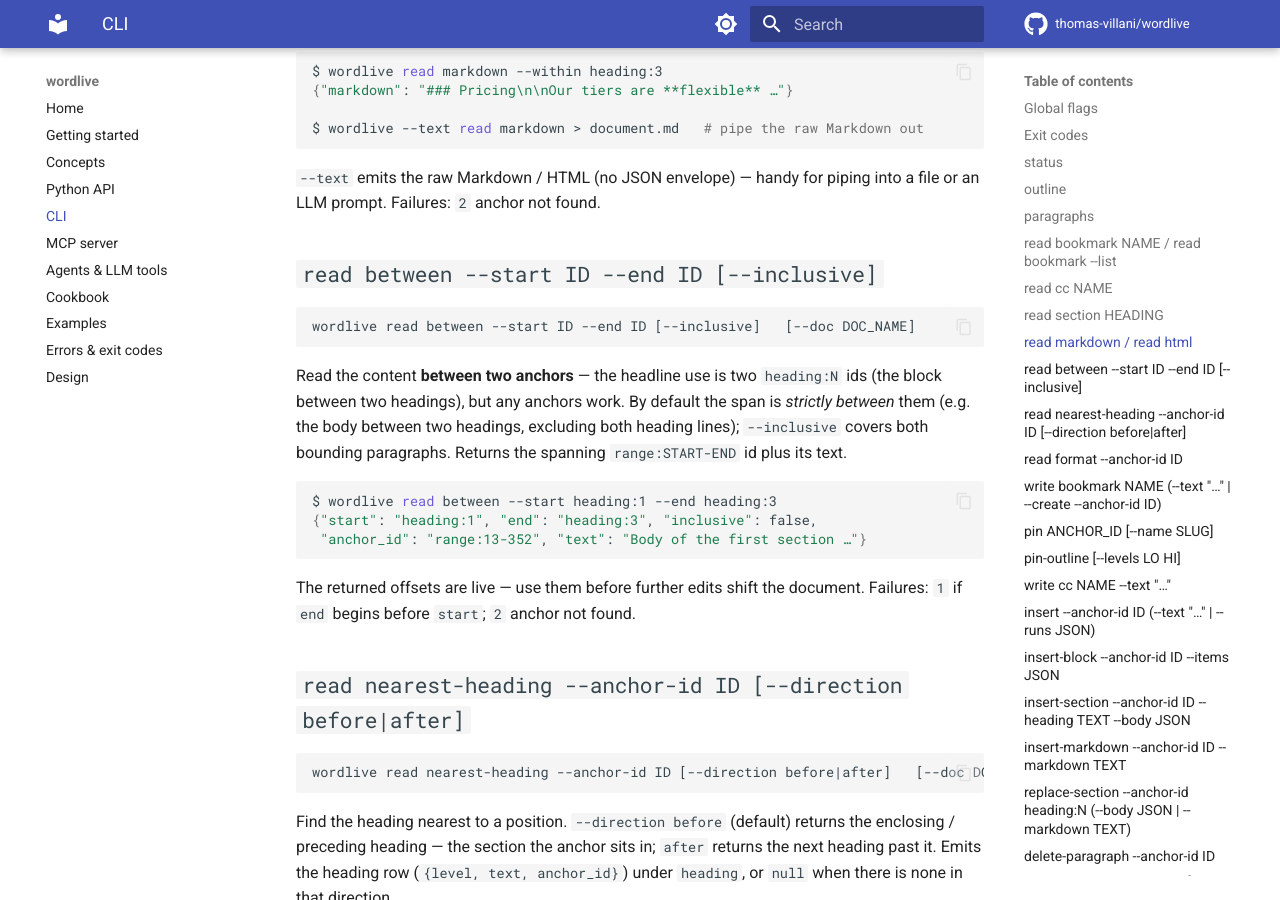
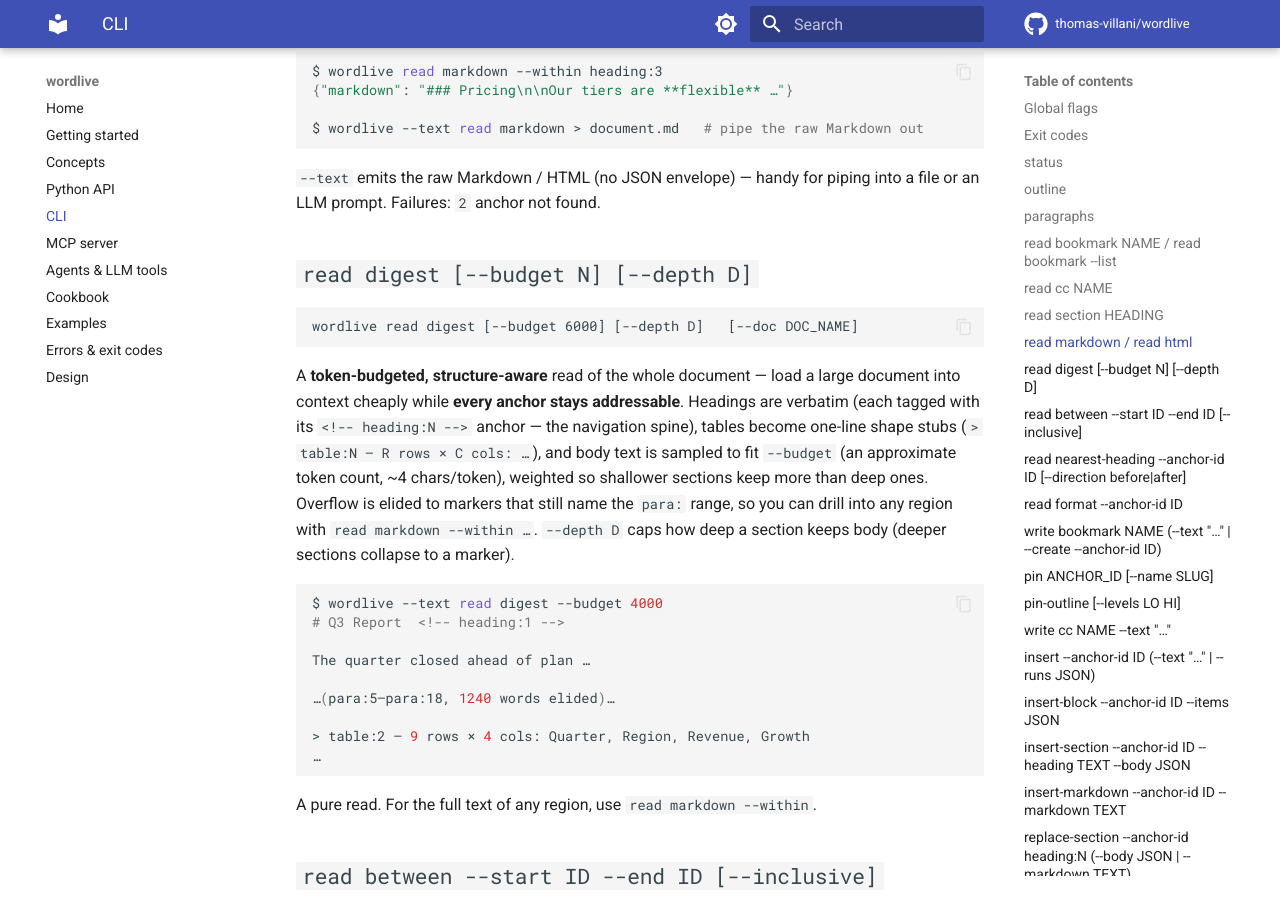
Before and after one commit to thomas-villani/wordlive, an MkDocs documentation site: the page built from docs/cli.md, in a window 1280 px wide and 900 px high, scrolled down 4524 px. Built offline with MkDocs 1.6.1 and Material for MkDocs 9.7.7, drawn with Linux system fonts in a browser that asks for light colours; comment, search, counter and statistics services are not loaded; some of the changed text lies outside the part shown.

Commit message:
feat: wire read digest across CLI + MCP + docs (Slice 6)
Surfaces the budgeted whole-document read on the two LLM-facing channels:

- CLI: `wordlive read digest [--budget 6000] [--depth D]` under the `read` group;
  `--text` emits the raw digest, `--json` the `{digest}` envelope.
- MCP: `word_read command=digest {[budget],[depth]}` — new `budget`/`depth`
  params, dispatch branch, enum + docstring.

Docs in sync: docs/cli.md, docs/mcp.md, docs/python-api.md, both SKILL.md files,
CHANGELOG. Tests: CLI (2) + MCP (1) against fake_word. Completes the Priority-2
read-ergonomics batch (to_markdown / to_html / read).

Co-Authored-By: Claude Opus 4.8 (1M context) <noreply@anthropic.com>

````diff
--- a/docs/cli.md
+++ b/docs/cli.md
@@ -200,6 +200,36 @@ $ wordlive --text read markdown > document.md   # pipe the raw Markdown out
 
 `--text` emits the raw Markdown / HTML (no JSON envelope) — handy for piping
 into a file or an LLM prompt. Failures: `2` anchor not found.
+
+## `read digest [--budget N] [--depth D]`
+
+```
+wordlive read digest [--budget 6000] [--depth D]   [--doc DOC_NAME]
+```
+
+A **token-budgeted, structure-aware** read of the whole document — load a large
+document into context cheaply while **every anchor stays addressable**. Headings
+are verbatim (each tagged with its `<!-- heading:N -->` anchor — the navigation
+spine), tables become one-line shape stubs (`> table:N — R rows × C cols: …`),
+and body text is sampled to fit `--budget` (an approximate token count,
+~4 chars/token), weighted so shallower sections keep more than deep ones.
+Overflow is elided to markers that still name the `para:` range, so you can drill
+into any region with `read markdown --within …`. `--depth D` caps how deep a
+section keeps body (deeper sections collapse to a marker).
+
+```bash
+$ wordlive --text read digest --budget 4000
+# Q3 Report  <!-- heading:1 -->
+
+The quarter closed ahead of plan …
+
+…(para:5–para:18, 1240 words elided)…
+
+> table:2 — 9 rows × 4 cols: Quarter, Region, Revenue, Growth
+…
+```
+
+A pure read. For the full text of any region, use `read markdown --within`.
 
 ## `read between --start ID --end ID [--inclusive]`
 
````
Also changed, not shown: CHANGELOG.md (+11 -0 lines), docs/mcp.md (+1 -1 lines), docs/python-api.md (+13 -0 lines), src/wordlive/_skill/wordlive-cli/SKILL.md (+1 -0 lines), src/wordlive/_skill/wordlive-python/SKILL.md (+1 -0 lines), 4 other files.
